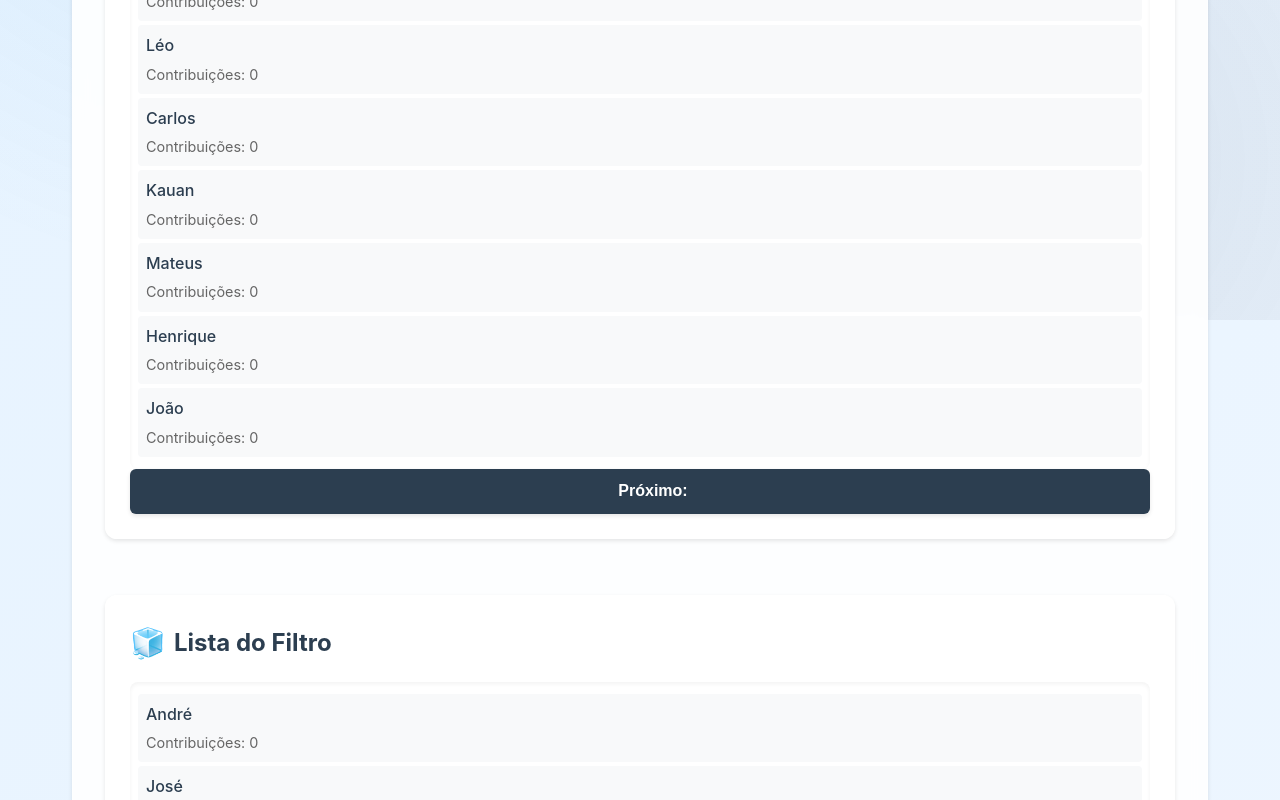
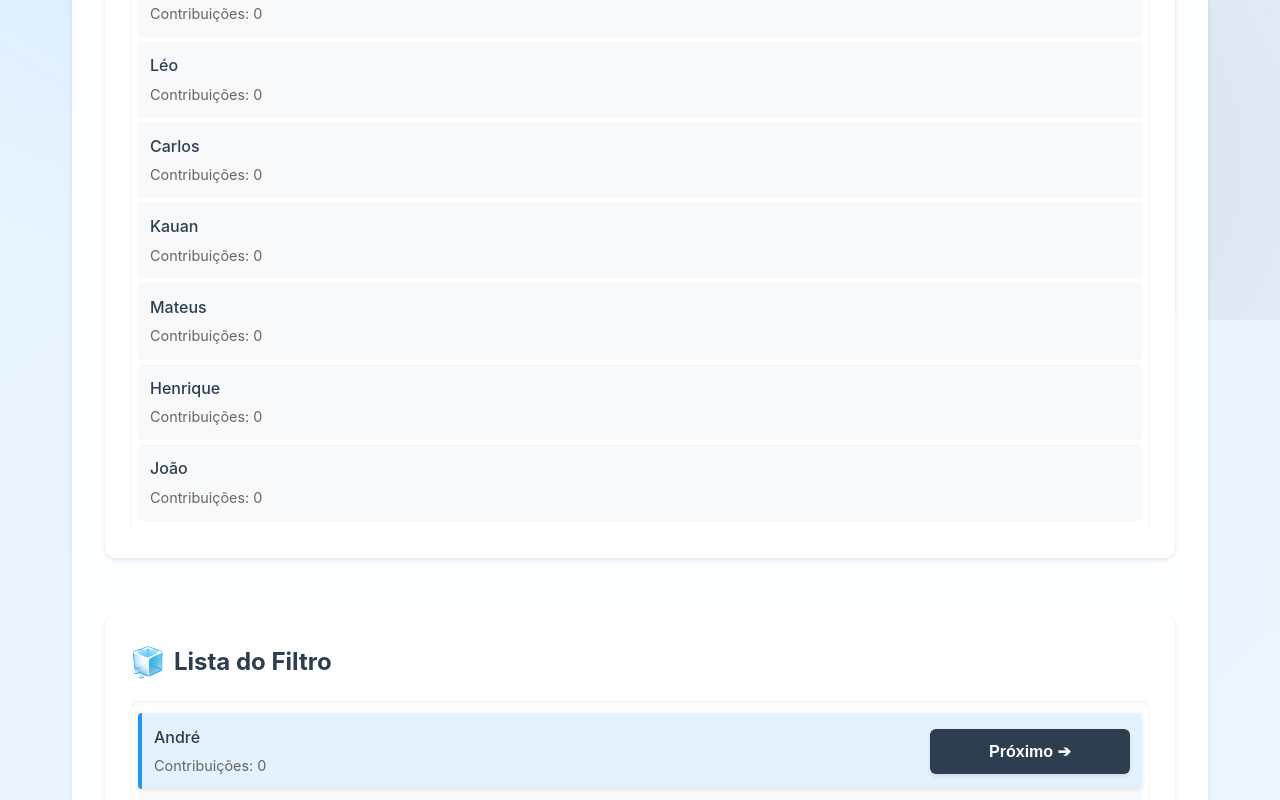
Before and after one commit to lwl2601/cafe, a React (Create React App) app in the folder client/: page / in a window 1280 px wide. Shown: the part 480-1280 px from the top of the page. Built offline with nearby package versions, Linux system fonts and the light colour scheme; no server answers.

Commit message:
Implementação do sistema de próximo com persistência local

```diff
--- a/client/src/App.css
+++ b/client/src/App.css
@@ -112,16 +112,19 @@ body {
 
 .list-item {
   display: flex;
+  justify-content: space-between;
   align-items: center;
-  padding: 8px;
+  padding: 12px;
   margin: 4px 0;
   border-radius: 4px;
   background-color: #f8f9fa;
+  transition: all 0.2s ease;
 }
 
 .list-item.current {
   background-color: #e3f2fd;
   border-left: 4px solid #2196f3;
+  box-shadow: 0 2px 4px rgba(0, 0, 0, 0.1);
 }
 
 .current-marker {
@@ -134,7 +137,6 @@ body {
 .person-info {
   display: flex;
   flex-direction: column;
-  width: 100%;
 }
 
 .person-name {
@@ -242,26 +244,18 @@ body {
 
 /* Botão Próximo */
 .next-button {
-  composes: action-button;
-  background: linear-gradient(135deg, var(--coffee-color), var(--coffee-light));
+  background-color: #2196f3;
   color: white;
-  width: 100%;
-  box-shadow: 0 4px 15px rgba(111, 78, 55, 0.3);
-}
-
-.next-button i {
-  transform: translateX(0);
-  opacity: 0;
+  border: none;
+  padding: 8px 16px;
+  border-radius: 4px;
+  cursor: pointer;
+  font-weight: 500;
+  transition: background-color 0.2s ease;
 }
 
 .next-button:hover {
-  transform: translateY(-3px);
-  box-shadow: 0 6px 20px rgba(111, 78, 55, 0.4);
-}
-
-.next-button:hover i {
-  transform: translateX(5px);
-  opacity: 1;
+  background-color: #1976d2;
 }
 
 /* Botão Remover Pessoa */
--- a/client/src/App.js
+++ b/client/src/App.js
@@ -42,6 +42,11 @@ function App() {
   });
 
   const [nextPerson, setNextPerson] = useState({cafe: '', filtro: ''});
+
+  const [currentIndexes, setCurrentIndexes] = useState(() => {
+    const saved = localStorage.getItem('currentIndexes');
+    return saved ? JSON.parse(saved) : {cafe: 0, filtro: 0};
+  });
 
   useEffect(() => {
     fetchContributors();
@@ -234,7 +239,20 @@ function App() {
     ).length;
   };
 
-  const ListItem = ({person, isCurrent, type}) => (
+  const handleNext = listType => {
+    setCurrentIndexes(prev => {
+      const newIndexes = {
+        ...prev,
+        [listType]: (prev[listType] + 1) % lists[listType].length,
+      };
+      localStorage.setItem('currentIndexes', JSON.stringify(newIndexes));
+      return newIndexes;
+    });
+  };
+
+  const ListItem = ({person, index, type}) => {
+    const isCurrent = index === currentIndexes[type];
+    return (
       <div className={`list-item ${isCurrent ? 'current' : ''}`}>
         <div className="person-info">
           <div className="person-name">{person.name}</div>
@@ -242,8 +260,14 @@ function App() {
             Contribuições: {calculateContributions(person.name, type)}
           </div>
         </div>
+        {isCurrent && (
+          <button className="next-button" onClick={() => handleNext(type)}>
+            Próximo ➔
+          </button>
+        )}
       </div>
     );
+  };
 
   return (
     <div className="app-container">
@@ -261,14 +285,11 @@ function App() {
                 <ListItem
                   key={index}
                   person={person}
-                  isCurrent={person.current}
+                  index={index}
                   type="cafe"
                 />
               ))}
             </div>
-            <button className="next-button" onClick={() => moveNext('cafe')}>
-              <i className="fas fa-arrow-right"></i> Próximo: {nextPerson.cafe}
-            </button>
           </section>
 
           <section className="list-section filter-list">
@@ -278,15 +299,11 @@ function App() {
                 <ListItem
                   key={index}
                   person={person}
-                  isCurrent={person.current}
+                  index={index}
                   type="filtro"
                 />
               ))}
             </div>
-            <button className="next-button" onClick={() => moveNext('filtro')}>
-              <i className="fas fa-arrow-right"></i> Próximo:{' '}
-              {nextPerson.filtro}
-            </button>
           </section>
 
           <div className="buttons">
```
Lines whose indentation alone changed are shown as unchanged.
